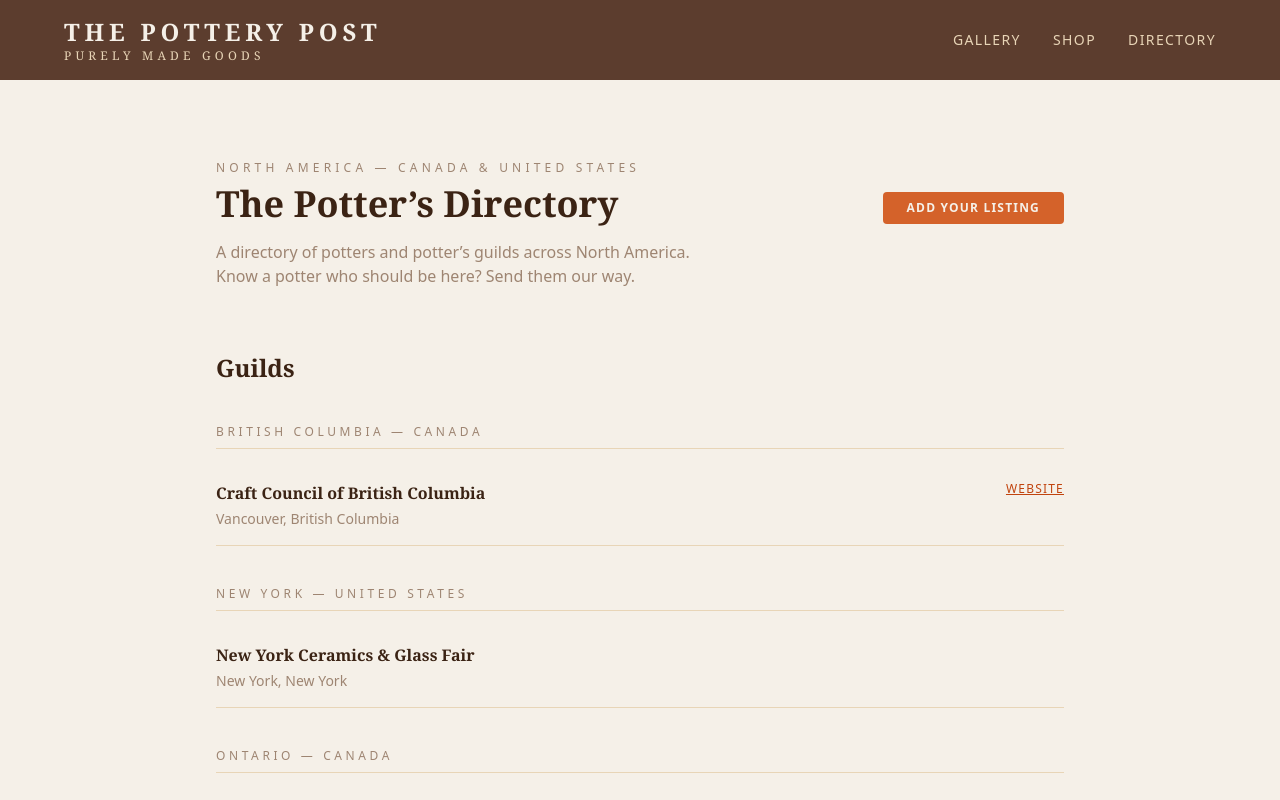
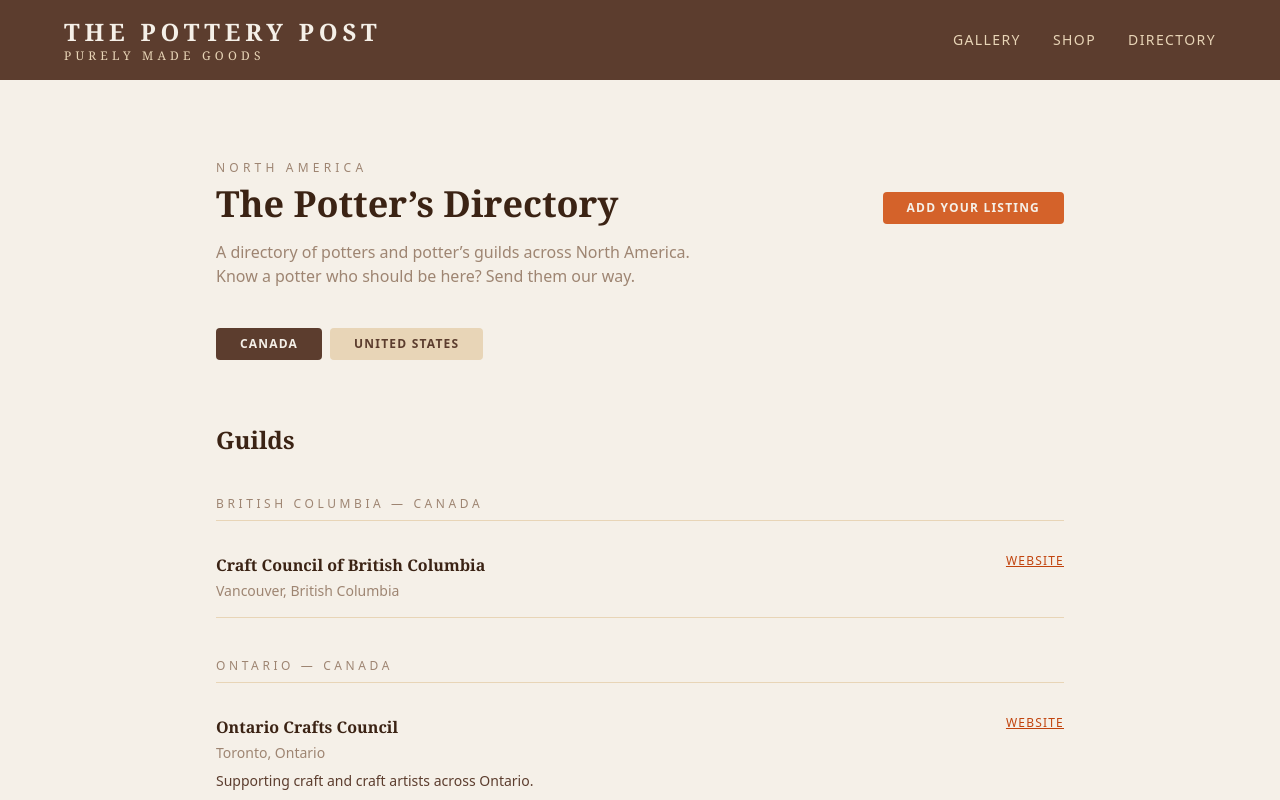
Before and after one commit to VanessaAnneliese/pottery-post-website, a Next.js app: page /directory in a window 1280 px wide. Shown: the top 800 px of the page. Built offline with nearby package versions, Linux system fonts and the light colour scheme.

Commit message:
Add Canada/US country filter to directory

```diff
--- a/app/directory/page.tsx
+++ b/app/directory/page.tsx
@@ -1,3 +1,6 @@
+"use client";
+
+import { useState } from "react";
 import Link from "next/link";
 import { guilds, potters, groupByProvince, type Guild, type Potter } from "@/lib/directory-data";
 
@@ -49,13 +52,17 @@ function PotterCard({ potter }: { potter: Potter }) {
 }
 
 export default function DirectoryPage() {
-  const guildsByProvince = groupByProvince(guilds);
-  const pottersByProvince = groupByProvince(potters);
+  const [country, setCountry] = useState<"CA" | "US">("CA");
+
+  const filteredGuilds = guilds.filter((g) => g.country === country);
+  const filteredPotters = potters.filter((p) => p.country === country);
+  const guildsByProvince = groupByProvince(filteredGuilds);
+  const pottersByProvince = groupByProvince(filteredPotters);
 
   return (
     <section className="py-20 px-6 max-w-4xl mx-auto">
       <p className="text-xs tracking-widest uppercase mb-2" style={{ color: "#9E8572", letterSpacing: "0.35em", fontFamily: "system-ui, sans-serif" }}>
-        North America — Canada &amp; United States
+        North America
       </p>
       <div className="flex items-end justify-between mb-4">
         <h1 className="text-4xl font-bold" style={{ fontFamily: "Georgia, serif" }}>The Potter&rsquo;s Directory</h1>
@@ -67,24 +74,46 @@ export default function DirectoryPage() {
           Add your listing
         </Link>
       </div>
-      <p className="mb-16 max-w-lg" style={{ color: "#9E8572", fontFamily: "system-ui, sans-serif" }}>
+      <p className="mb-10 max-w-lg" style={{ color: "#9E8572", fontFamily: "system-ui, sans-serif" }}>
         A directory of potters and potter&rsquo;s guilds across North America. Know a potter who should be here? Send them our way.
       </p>
 
+      {/* Country Toggle */}
+      <div className="flex gap-2 mb-16">
+        {(["CA", "US"] as const).map((c) => (
+          <button
+            key={c}
+            onClick={() => setCountry(c)}
+            className="px-6 py-2 text-xs tracking-widest uppercase font-bold rounded-sm transition-colors"
+            style={{
+              background: country === c ? "#5C3D2E" : "#E8D5B7",
+              color: country === c ? "#F5F0E8" : "#5C3D2E",
+              fontFamily: "system-ui, sans-serif",
+            }}
+          >
+            {c === "CA" ? "Canada" : "United States"}
+          </button>
+        ))}
+      </div>
+
       {/* Guilds */}
       <h2 className="text-2xl font-bold mb-2" style={{ fontFamily: "Georgia, serif" }}>Guilds</h2>
-      {guildsByProvince.map(({ province, country, items }) => (
+      {guildsByProvince.length === 0 ? (
+        <p className="py-8" style={{ color: "#9E8572", fontFamily: "system-ui, sans-serif" }}>No guild listings yet for this region.</p>
+      ) : guildsByProvince.map(({ province, country: c, items }) => (
         <div key={province}>
-          <ProvinceSection province={province} country={country} />
+          <ProvinceSection province={province} country={c} />
           {items.map((guild) => <GuildCard key={guild.name} guild={guild} />)}
         </div>
       ))}
 
       {/* Potters */}
       <h2 className="text-2xl font-bold mt-20 mb-2" style={{ fontFamily: "Georgia, serif" }}>Potters</h2>
-      {pottersByProvince.map(({ province, country, items }) => (
+      {pottersByProvince.length === 0 ? (
+        <p className="py-8" style={{ color: "#9E8572", fontFamily: "system-ui, sans-serif" }}>No potter listings yet for this region.</p>
+      ) : pottersByProvince.map(({ province, country: c, items }) => (
         <div key={province}>
-          <ProvinceSection province={province} country={country} />
+          <ProvinceSection province={province} country={c} />
           {items.map((potter) => <PotterCard key={potter.name} potter={potter} />)}
         </div>
       ))}
```
